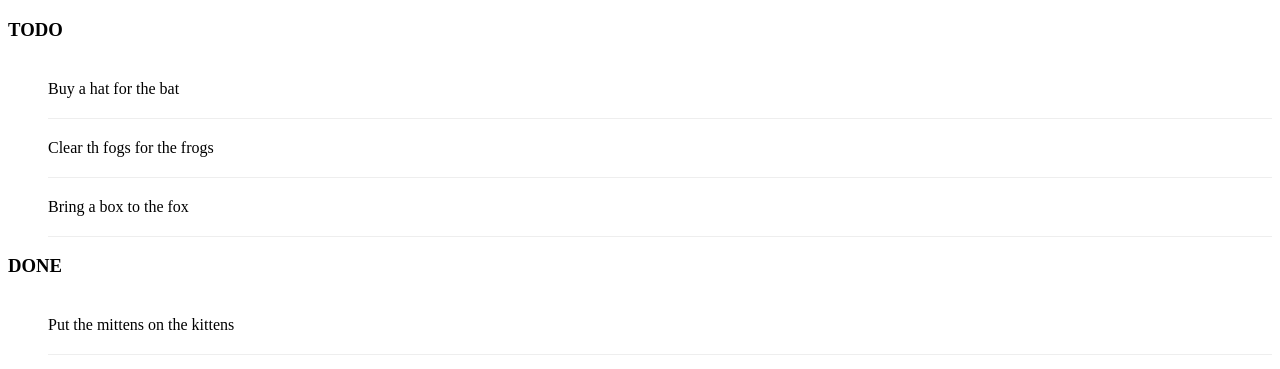
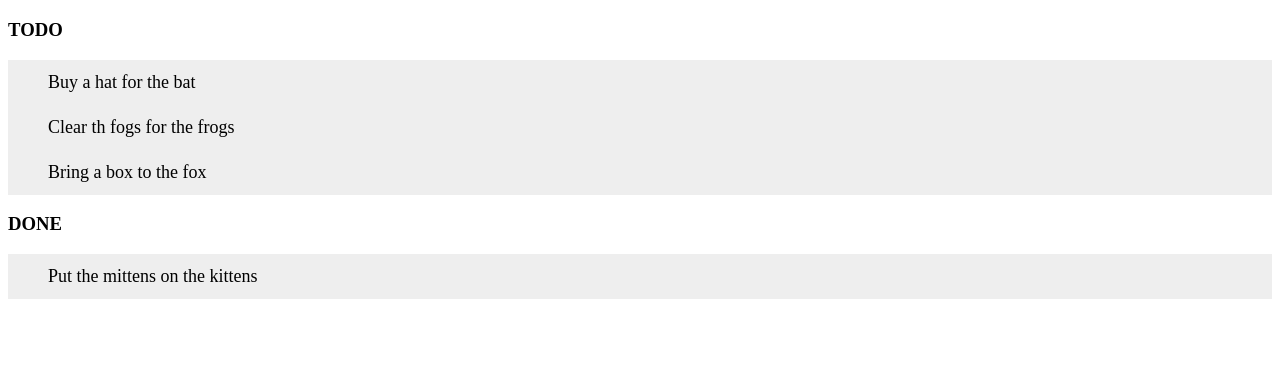
Before and after one commit to frankopapic/todo-list, a plain HTML site: page index.html in a window 1280 px wide. Shown: the part 61-430 px from the top of the page. Drawn offline with Linux system fonts and the light colour scheme.

Commit message:
refreshed app style

```diff
--- a/index.html
+++ b/index.html
@@ -12,10 +12,23 @@
       h3 {
         text-transform: uppercase;
       }
-      li {
-        overflow: hidden;
-        padding: 20px 0;
-        border-bottom: 1px solid #eee;
+      ul {
+        margin: 0;
+        padding: 0;
+      }
+      ul li {
+        cursor: pointer;
+        position: relative;
+        padding: 12px 8px 12px 40px;
+        background: #eee;
+        font-size: 18px;
+        transition: 0.2s;
+      }
+      ul li:nth-child(odd) {
+        background: "f9f9f9";
+      }
+      ul li:hover {
+        background: #ddd;
       }
     </style>
   </head>
```
